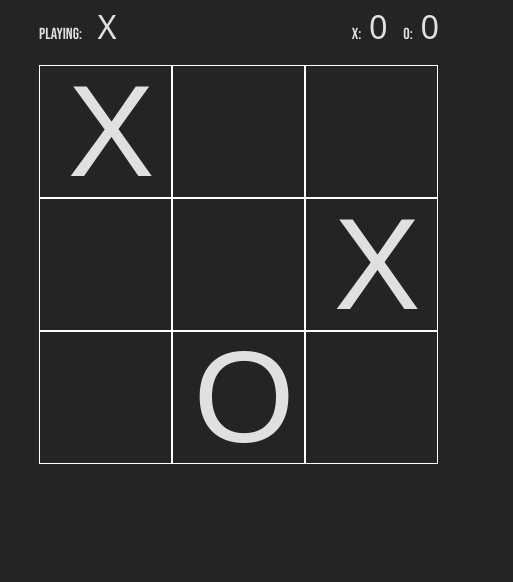
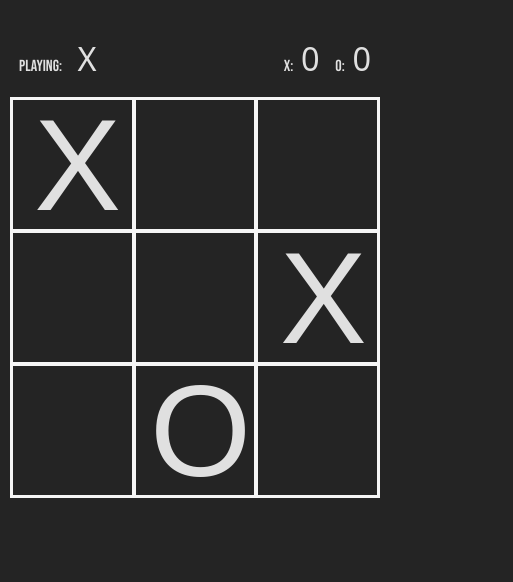
Before and after one commit to aceeyou/tictactoe, a plain HTML site: page index.html in a window 390 px wide. Shown: the part 262-844 px from the top of the page, 513 px wide, since content can reach past the window. Drawn offline with Linux system fonts and the light colour scheme; a web font is replaced by a local one.

Commit message:
responsive design

```diff
--- a/app.js
+++ b/app.js
@@ -108,7 +108,6 @@ function updatePlayerHover() {
 }
 
 function verifyPlay(cell, cellIndex) {
-  console.log(current_player);
   if (winner || moves === 9) {
     reset();
     return;
--- a/style.css
+++ b/style.css
@@ -24,9 +24,11 @@ button {
 }
 
 .wrapper {
+  padding-top: 5rem;
   /* background-color: blueviolet; */
-  width: min(80%, 800px);
+  width: min(95%, 800px);
   margin-inline: auto;
+  transition: 100ms;
 }
 
 header {
@@ -38,7 +40,7 @@ header {
   & h1 {
     margin-bottom: 2rem;
     font-family: "Honk", system-ui;
-    font-size: 6.5rem;
+    font-size: clamp(4rem, 12vw + 1rem, 6.5rem);
     font-weight: 900;
     letter-spacing: 0.2rem;
   }
@@ -50,6 +52,7 @@ header {
     & li {
       border-radius: 3px;
       & button {
+        border-radius: 3px;
         padding: 8px 50px;
         font-family: "Bebas Neue", sans-serif;
         font-size: 2rem;
@@ -63,7 +66,9 @@ header {
       }
     }
 
-    .btn__play {
+    .btn__play,
+    .btn__reset,
+    .btn__quit {
       background-color: white;
       transition: ease-in-out 150ms;
 
@@ -78,6 +83,10 @@ header {
     .btn__reset,
     .btn__quit {
       display: none;
+    }
+
+    .btn__reset {
+      margin-right: 1rem;
     }
   }
 
@@ -101,7 +110,7 @@ header {
   display: flex;
   justify-content: space-between;
   align-items: center;
-  width: 400px;
+  width: min(95%, 400px);
   margin-inline: auto;
   text-align: end;
 
@@ -132,15 +141,17 @@ header {
 
 #board {
   display: grid;
-  grid-template-columns: repeat(3, 133px);
-  grid-template-rows: repeat(3, 133px);
-  width: 400px;
-  height: 400px;
+  grid-template-columns: repeat(3, min(33.34%, 134px));
+  grid-template-rows: repeat(3, min(50%, 133px));
+  width: min(100%, 400px);
+  aspect-ratio: 1 / 1;
   margin-inline: auto;
   margin-top: 1.25rem;
+  border: 1px solid whitesmoke;
 
   & div {
-    border: 1px solid white;
+    border: 2px solid whitesmoke;
+    margin: 0;
     margin: 0;
     /* padding: 0.8rem; */
     padding-left: 0.85rem;
@@ -160,3 +171,9 @@ header {
     }
   }
 }
+
+@media (min-width: 700px) {
+  .wrapper {
+    padding-top: 2rem;
+  }
+}
```
